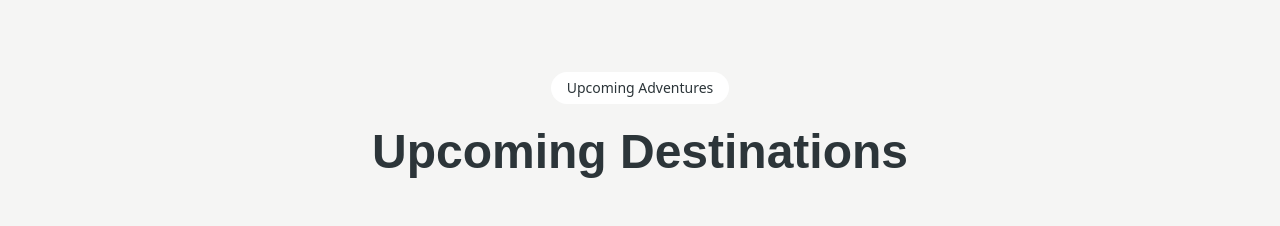
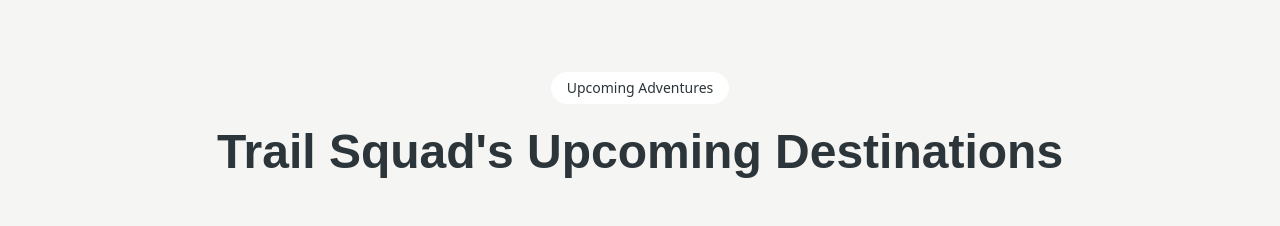
Before and after one commit to Patrick-trailsquad/trailsquad, a React (Vite) app: page / in a window 1280 px wide. Shown: the part 1440-1666 px from the top of the page. Built offline with nearby package versions, Linux system fonts and the light colour scheme; a web font is replaced by a local one.

Commit message:
Update destination section title
Update the title of the destination section on the front page.

```diff
--- a/src/components/home/DestinationsSection.tsx
+++ b/src/components/home/DestinationsSection.tsx
@@ -34,7 +34,7 @@ const DestinationsSection = () => {
             Upcoming Adventures
           </span>
           <h2 className="font-cabinet text-4xl md:text-5xl font-bold text-charcoal mb-6">
-            Upcoming Destinations
+            Trail Squad's Upcoming Destinations
           </h2>
         </div>
 
```
